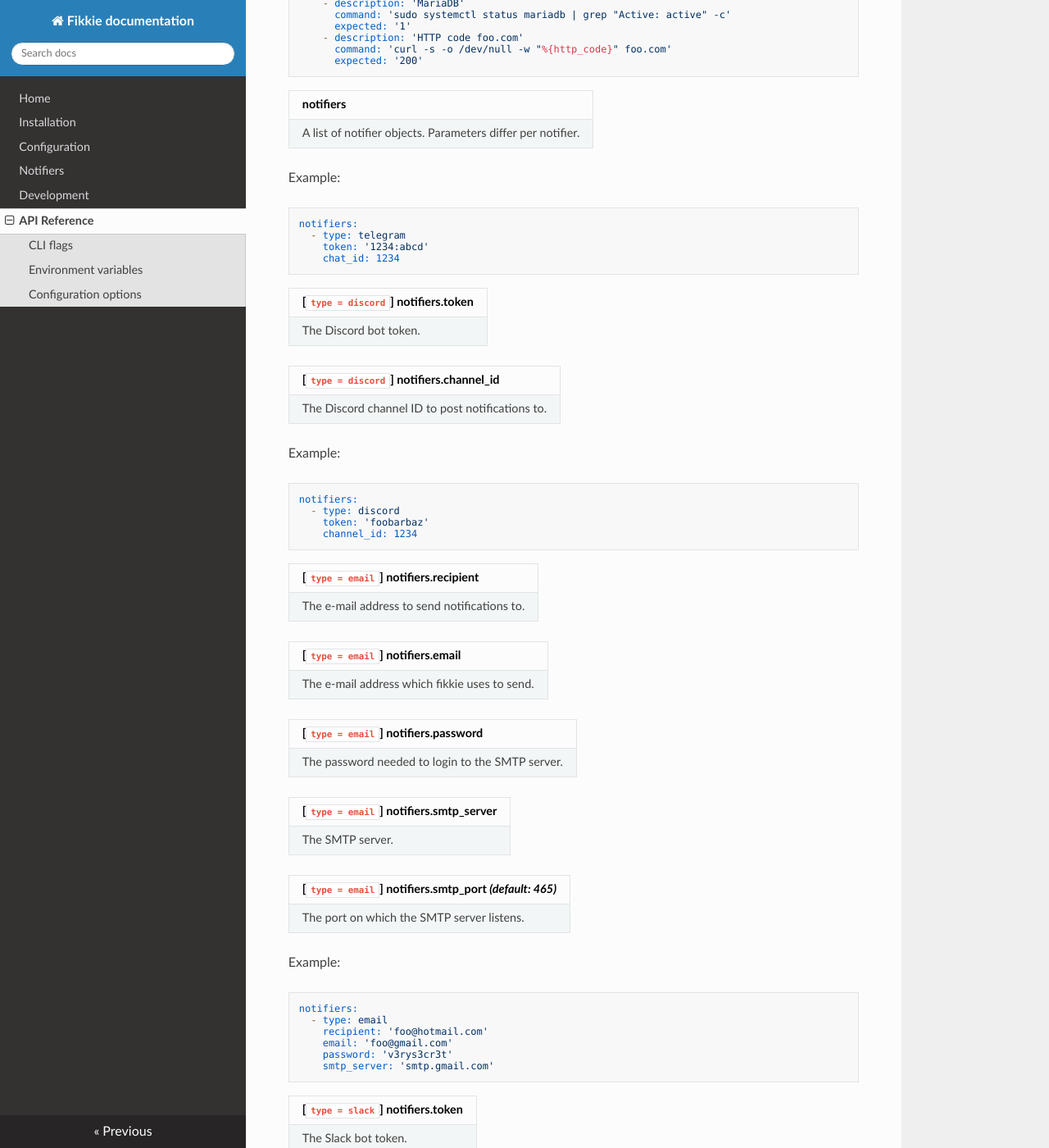
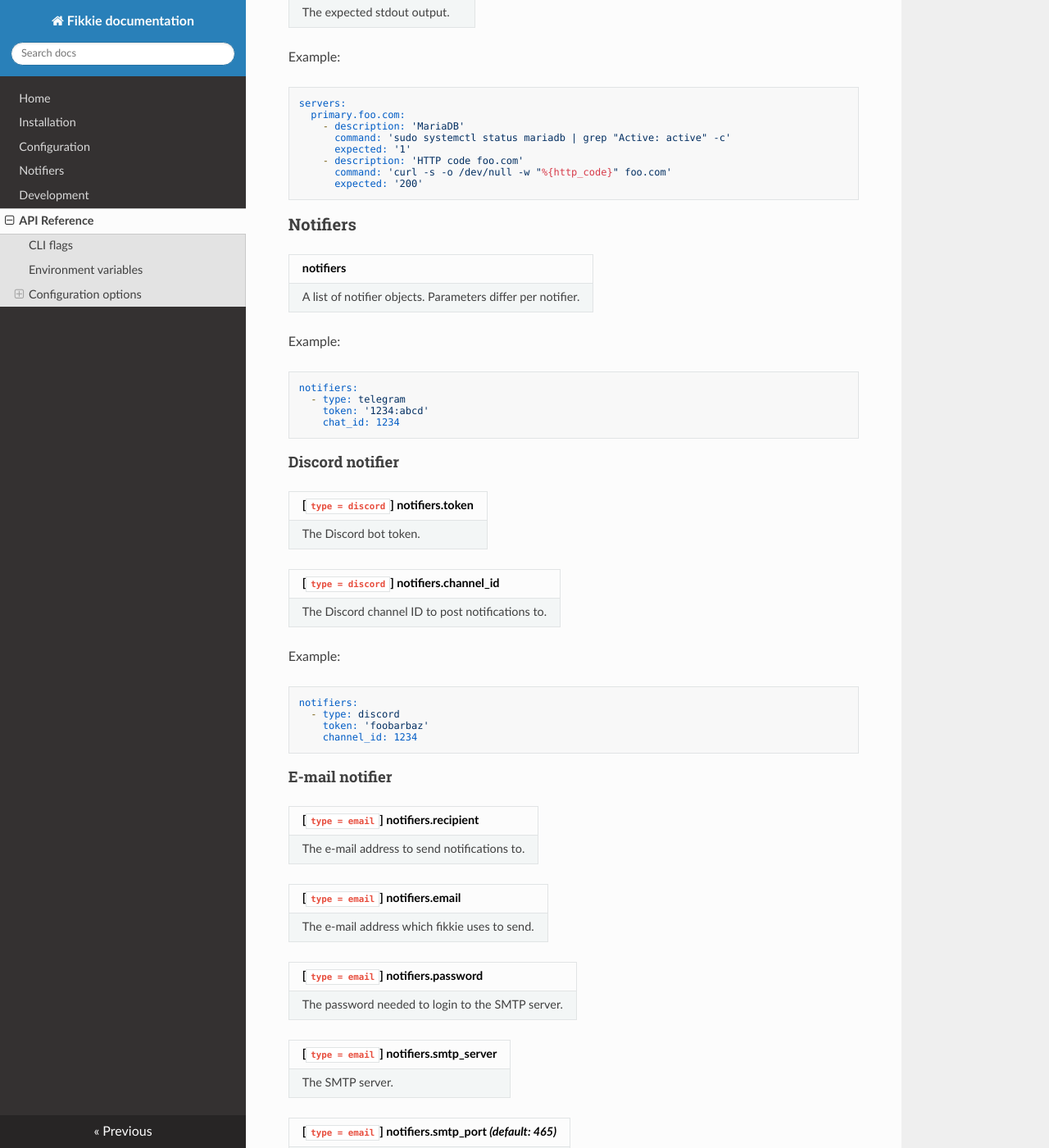
Before and after one commit to nootr/fikkie, an MkDocs documentation site: the page built from docs/docs/api.md, in a window 1280 px wide and 1400 px high, scrolled down 2788 px. Shown: the whole window at 82% size. Built offline with MkDocs 1.6.1, drawn with Linux system fonts in a browser that asks for light colours; nearby versions of some CDN libraries; some of the changed text lies outside the part shown.

````diff
--- a/docs/docs/api.md
+++ b/docs/docs/api.md
@@ -124,6 +130,8 @@ servers:
       expected: '200'
 ```
 
+### Notifiers
+
 | notifiers                                                   |
 |:------------------------------------------------------------|
 | A list of notifier objects. Parameters differ per notifier. |
@@ -136,6 +144,8 @@ notifiers:
     token: '1234:abcd'
     chat_id: 1234
 ```
+
+#### Discord notifier
 
 | [`type = discord`] notifiers.token |
 |:-----------------------------------|
@@ -153,6 +163,8 @@ notifiers:
     token: 'foobarbaz'
     channel_id: 1234
 ```
+
+#### E-mail notifier
 
 | [`type = email`] notifiers.recipient         |
 |:---------------------------------------------|
@@ -185,6 +197,8 @@ notifiers:
     smtp_server: 'smtp.gmail.com'
 ```
 
+#### Slack notifier
+
 | [`type = slack`] notifiers.token |
 |:---------------------------------|
 | The Slack bot token.             |
@@ -202,6 +216,8 @@ notifiers:
     channel_id: 'C0*******'
 ```
 
+#### Telegram notifier
+
 | [`type = telegram`] notifiers.token |
 |:------------------------------------|
 | The Telegram bot token.             |
````
Also changed, not shown: other parts of docs/docs/api.md (+6 -0 lines).
